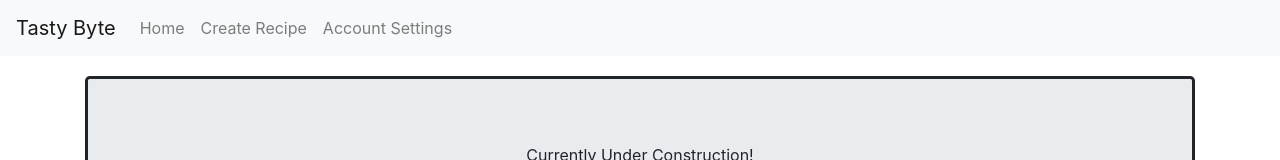
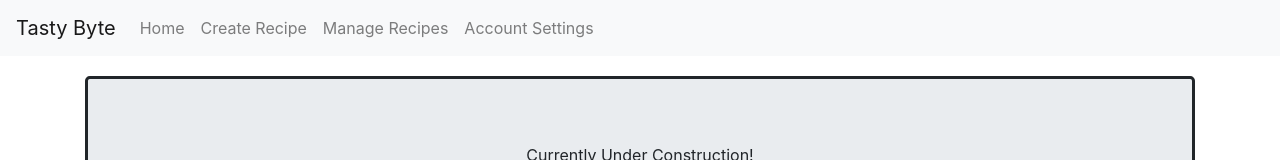
Before and after one commit to philckim/TastyByte, a React (Create React App) app in the folder client/: page / in a window 1280 px wide. Shown: the top 160 px of the page. Built offline with nearby package versions, Linux system fonts and the light colour scheme.

Commit message:
deletes empty modules and package-lock, adds manage recipes module

```diff
--- a/client/src/components/CustomNavigation.js
+++ b/client/src/components/CustomNavigation.js
@@ -14,6 +14,7 @@ class CustomNavigation extends Component {
                     <Nav className="mr-auto">
                         <Nav.Link href="/">Home</Nav.Link>
                         <Nav.Link href="/createrecipe">Create Recipe</Nav.Link>
+                        <Nav.Link href="/managerecipes">Manage Recipes</Nav.Link>
                         <Nav.Link href="/accountsettings">Account Settings</Nav.Link>
                     </Nav>
                 </Navbar.Collapse>
--- /dev/null
+++ b/client/src/components/ManageRecipes.js
@@ -0,0 +1 @@
+// User management of posted recipes
--- a/client/src/components/ViewRecipe.js
+++ b/client/src/components/ViewRecipe.js
@@ -0,0 +1 @@
+// Visual display of individual recipe posts
```
Also changed, not shown: client/src/components/ButtonCreateAccount.js (deleted), client/src/components/ButtonLogin.js (deleted), client/src/components/ButtonNotification.js (deleted), client/src/components/Filter.js (deleted), client/src/components/Post.js (deleted), 1 other file (tests, documents, lock files or other folders).
